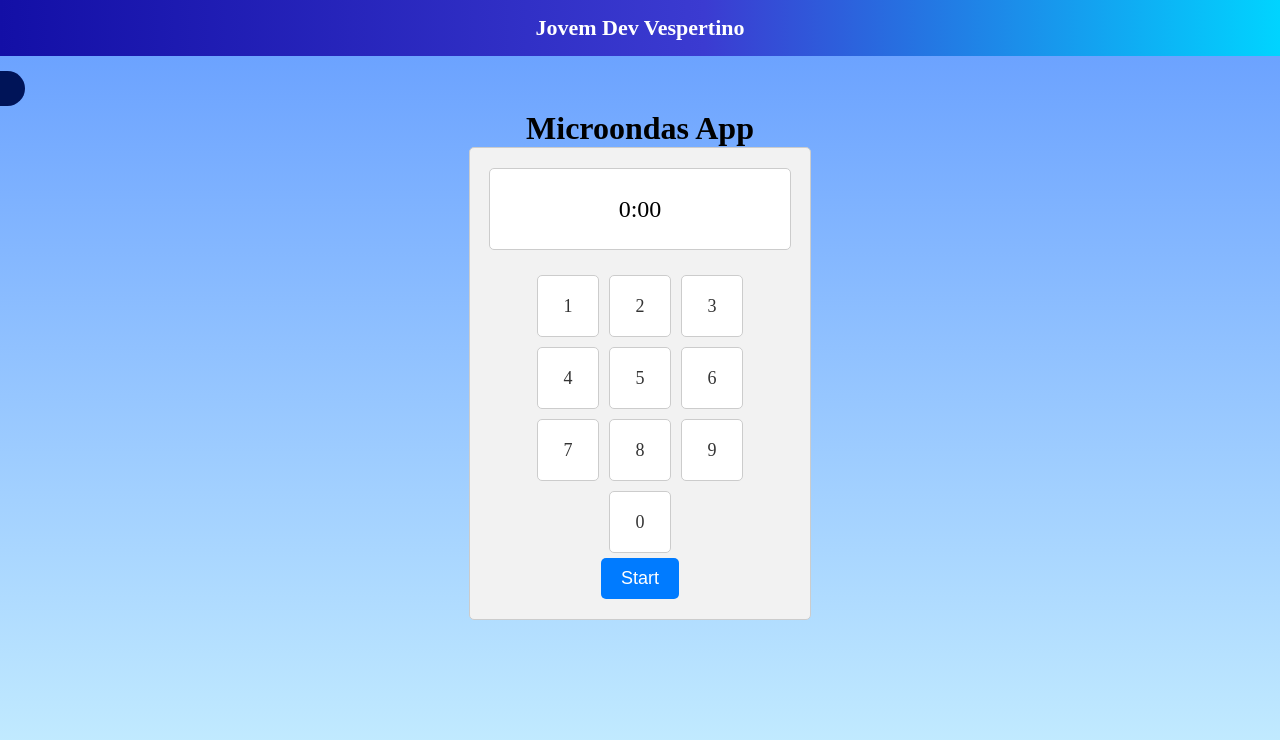
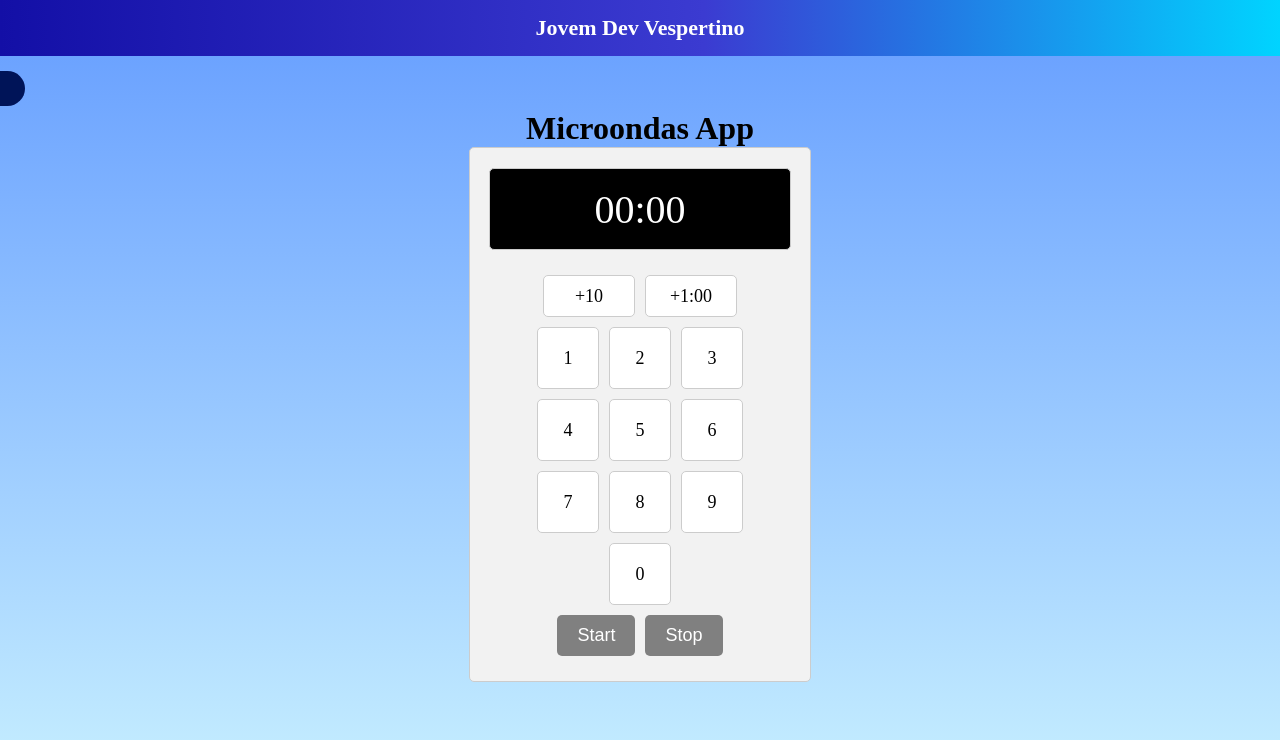
Before and after one commit to renatonandi/angular_primeira_aula, an Angular app: page /microwave in a window 1280 px wide. Shown: the top 740 px of the page. Built offline with nearby package versions, Linux system fonts and the light colour scheme.

Commit message:
Ativiade microondas

```diff
--- a/src/app/diretiva-nd-if/diretiva-nd-if.component.scss
+++ b/src/app/diretiva-nd-if/diretiva-nd-if.component.scss
@@ -20,12 +20,6 @@ button:hover {
     cursor: pointer;
     transition: 0.2s;
 }
-
-
-#button {
-    text-align: center;
-}
-
 
 input:not([type="radio"]) {
     width: 95%;
--- a/src/app/diretiva-nd-microwave/diretiva-nd-microwave.component.html
+++ b/src/app/diretiva-nd-microwave/diretiva-nd-microwave.component.html
@@ -3,9 +3,13 @@
 
 <div class="microwave-container">
     <div class="microwave-display">
-        {{ formatTime(timer) }}
+        {{ formatTime(minutes) }}:{{ formatTime(seconds) }}
     </div>
     <div class="microwave-keypad">
+        <div class="microwave-plusspad">
+            <div class="keypad-pluss" (click)="addTime(10)"> +10</div>
+            <div class="keypad-pluss" (click)="addTime(60)"> +1:00</div>
+        </div>
         <div class="keypad-row">
             <div class="keypad-number" (click)="addNumber(1)">1</div>
             <div class="keypad-number" (click)="addNumber(2)">2</div>
@@ -22,15 +26,11 @@
             <div class="keypad-number" (click)="addNumber(9)">9</div>
         </div>
         <div class="keypad-row">
-            <div class="keypad-empty"></div>
             <div class="keypad-number" (click)="addNumber(0)">0</div>
-            <div class="keypad-empty"></div>
         </div>
-        <div class="keypad-row" *ngIf="!isRunning">
-            <button class="start-button" (click)="startTimer(timer)">Start</button>
-        </div>
-        <div class="keypad-row" *ngIf="isRunning">
-            <button class="start-button" (click)="stopTimer()">Stop</button>
+        <div class="keypad-row">
+            <button [disabled]="isRunning==true || seconds == 0 && minutes == 0" class="button" (click)="startTimer()">Start</button>
+            <button [disabled]="seconds == 0 && minutes == 0" class="button" (click)="stopTimer()">Stop</button>
         </div>
     </div>
 </div>
--- a/src/app/diretiva-nd-microwave/diretiva-nd-microwave.component.scss
+++ b/src/app/diretiva-nd-microwave/diretiva-nd-microwave.component.scss
@@ -7,7 +7,6 @@ h1 {
   flex-direction: column;
   align-items: center;
   width: 300px;
-    margin: 0 auto;
   padding: 20px;
   background-color: #f2f2f2;
   border: 1px solid #ccc;
@@ -21,15 +20,21 @@ h1 {
   width: 100%;
   height: 80px;
   margin-bottom: 20px;
-    font-size: 24px;
-    background-color: #fff;
+  font-size: 40px;
+  background-color: black;
   border: 1px solid #ccc;
   border-radius: 5px;
+  color: white;
 }
 
 .microwave-keypad {
   display: flex;
   flex-direction: column;
+}
+
+.microwave-plusspad{
+  display: flex;
+  justify-content: center;
 }
 
 .keypad-row {
@@ -45,7 +50,22 @@ h1 {
   height: 60px;
   margin: 5px;
   font-size: 18px;
-    color: #333;
+  color: black;
+  background-color: #fff;
+  border: 1px solid #ccc;
+  border-radius: 5px;
+  cursor: pointer;
+}
+
+.keypad-pluss {
+  display: flex;
+  justify-content: center;
+  align-items: center;
+  width: 90px;
+  height: 40px;
+  margin: 5px;
+  font-size: 18px;
+  color: black;
   background-color: #fff;
   border: 1px solid #ccc;
   border-radius: 5px;
@@ -56,13 +76,7 @@ h1 {
   background-color: #f2f2f2;
 }
 
-  .keypad-empty {
-    width: 60px;
-    height: 60px;
-    margin: 5px;
-  }
-
-  .start-button {
+.button {
   padding: 10px 20px;
   font-size: 18px;
   color: #fff;
@@ -70,8 +84,18 @@ h1 {
   border: none;
   border-radius: 5px;
   cursor: pointer;
+  margin: 5px;
 }
 
-  .start-button:hover {
+.button:disabled {
+  background-color: gray !important;
+  transform: none !important;
+  cursor: initial;
+}
+
+
+.button:hover {
   background-color: #0056b3;
 }
+
+.button {}
--- a/src/app/diretiva-nd-microwave/diretiva-nd-microwave.component.ts
+++ b/src/app/diretiva-nd-microwave/diretiva-nd-microwave.component.ts
@@ -1,5 +1,4 @@
 import { Component } from '@angular/core';
-import { interval } from 'rxjs';
 
 @Component({
   selector: 'app-diretiva-nd-microwave',
@@ -8,45 +7,58 @@ import { interval } from 'rxjs';
 })
 export class DiretivaNdMicrowaveComponent {
 
-  timer: number = 0;
-
+  minutes: number = 0;
+  seconds: number = 0;
   isRunning: boolean = false;
-
   interval: any;
 
   addNumber(number: number) {
-    this.timer = this.timer * 10 + number;
-  }
-  stopTimer() {
-    clearInterval(this.interval);
-    this.isRunning = false;
-    this.timer = 0;
+    if (!this.isRunning) {
+      this.seconds = this.seconds * 10 + number;
+
+      if (this.seconds >= 60) {
+        this.minutes += Math.floor(this.seconds / 60);
+        this.seconds %= 60;
+      }
+    }
   }
 
-  startTimer(timeInSeconds: number) {
-    if (!this.isRunning && timeInSeconds > 0) {
-      this.timer = timeInSeconds;
+  addTime(number: number) {
+    this.seconds = this.seconds + number;
+    if (this.seconds >= 60) {
+      this.minutes += Math.floor(this.seconds / 60);
+      this.seconds %= 60;
+    }
+  }
+
+  startTimer() {
+    if (!this.isRunning) {
       this.isRunning = true;
 
       this.interval = setInterval(() => {
-        this.timer--;
-        if (this.timer <= 0) {
+        if (this.seconds > 0) {
+          this.seconds--;
+        } else if (this.minutes > 0) {
+          this.minutes--;
+          this.seconds = 59;
+        }
+        if (this.minutes == 0 && this.seconds == 0) {
           this.stopTimer();
         }
       }, 1000);
     }
   }
 
-  formatTime(timeInSeconds: number): string {
-    const minutes = Math.floor(timeInSeconds / 60);
-    const seconds = timeInSeconds % 60;
-    return `${minutes}:${this.padNumber(seconds)}`;
+  stopTimer() {
+    clearInterval(this.interval);
+    this.isRunning = false;
+    this.minutes = 0;
+    this.seconds = 0;
   }
 
-  padNumber(number: number): string {
-    return number.toString().padStart(2, '0');
+  formatTime(value: number) {
+    return value.toString().padStart(2, '0');
   }
 
 
-
 }
```
Lines whose indentation alone changed are shown as unchanged.
